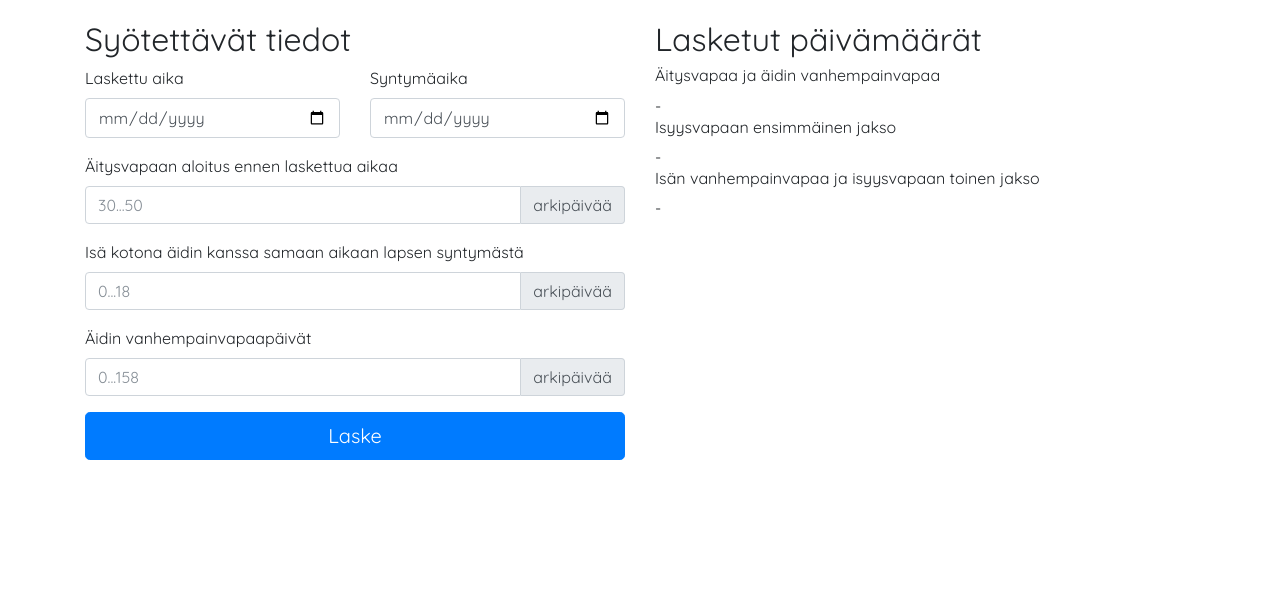
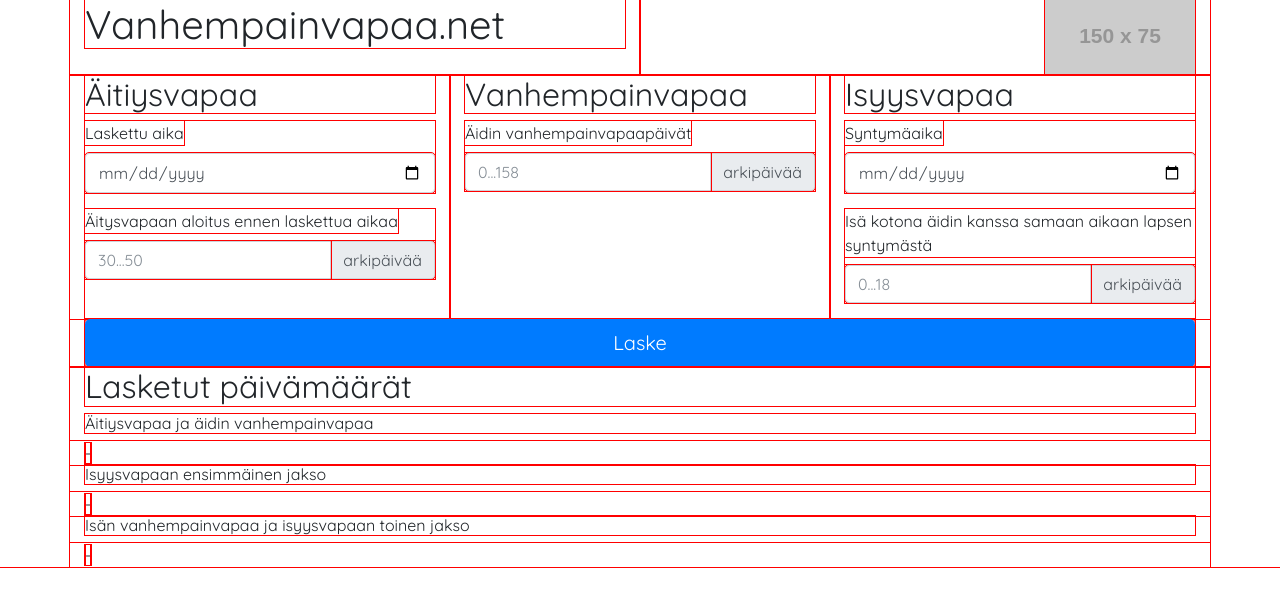
Before and after one commit to BanafaConsulting/vanhempainvapaalaskuri, a plain HTML site: page index.html in a window 1280 px wide. Drawn offline with nearby package versions, Linux system fonts and the light colour scheme; no server answers; placeholder pictures from the web are drawn by us.

Commit message:
jaettu lomake kolmeen sarakkeeseen

```diff
--- a/css/style.css
+++ b/css/style.css
@@ -1,9 +1,9 @@
 
-/*
+
 * {
   outline: 1px solid red !important;
 }
-*/
+
 
 
 * {
--- a/index.html
+++ b/index.html
@@ -22,58 +22,55 @@
 
 <body>
   <div class="container">
-
-    <div class="row custom-top-padding">
-      <!-- TODO keksi tähän parempi tapa saada marginaali -->
-      <!-- TEMP: Otsikko rivi otettu pois käytöstä
+    <div class="row">
       <div class="col-md">
         <h1>Vanhempainvapaa.net</h1>
       </div>
       <div class="col-sm text-right">
         <img src="http://via.placeholder.com/150x75" class="img-fluid" alt="tuleva logo">
       </div>
-        -->
     </div>
 
+    <div class="row">
+      <!-- Rivi johon tulee syöttösolut -->
+      <div class="col-lg">
+        <!-- Tähän sarakkeeseen lomake tietojen syöttöä varten -->
+        <form id="lomakeTiedot" novalidate>
+
+          <div class="row">
 
 
-
-    <div class="row">
-      <!-- Rivi johon tulee syöttö- ja tulossolut-->
-
-      <div class="col-lg">
-        <!-- Tähän sarakkeeseen lomake tietojen syöttöä varten -->
-
-
-
-        <form id="lomakeTiedot" novalidate>
-
-          <h2>Syötettävät tiedot</h2>
-          <!-- TODO: lisää tool-tipit -->
-
-
-          <div class="row">
             <div class="col">
+              <h2>Äitiysvapaa</h2>
               <div class="form-group">
                 <label for="laskettuAika">Laskettu aika</label>
                 <input type="date" class="form-control" id="laskettuAika" name="laskettuAika" required>
               </div>
-            </div>
-
-            <div class="col">
-              <div class="form-group">
-                <label for="syntymaAika">Syntymäaika</label>
-                <input type="date" class="form-control" id="syntymaAika" name="syntymaAika" required>
-              </div>
-            </div>
-          </div>
-
               <div class="form-group">
                 <label for="aitysvapaanAloitusPaivat">Äitysvapaan aloitus ennen laskettua aikaa</label>
                 <div class="input-group">
                   <input type="number" min="30" max="50" placeholder="30...50" class="form-control" id="aitysvapaanAloitusPaivat" name="aitysvapaanAloitusPaivat" required>
                   <span class="input-group-addon">arkipäivää</span>
                 </div>
+              </div>
+            </div>
+
+            <div class="col">
+              <h2>Vanhempainvapaa</h2>
+              <div class="form-group">
+                <label for="yhteisenOsanJako">Äidin vanhempainvapaapäivät</label>
+                <div class="input-group">
+                  <input type="number" name="jakoOsuus" min="0" max="158" placeholder="0...158" class="form-control" id="yhteisenOsanJako" name="yhteisenOsanJako" required>
+                  <span class="input-group-addon">arkipäivää</span>
+                </div>
+              </div>
+            </div>
+
+            <div class="col">
+              <h2>Isyysvapaa</h2>
+              <div class="form-group">
+                <label for="syntymaAika">Syntymäaika</label>
+                <input type="date" class="form-control" id="syntymaAika" name="syntymaAika" required>
               </div>
               <div class="form-group">
                 <label for="isyysvapaaAidinkanssa">Isä kotona äidin kanssa samaan aikaan lapsen syntymästä</label>
@@ -82,12 +79,6 @@
                   <span class="input-group-addon">arkipäivää</span>
                 </div>
               </div>
-
-          <div class="form-group">
-            <label for="yhteisenOsanJako">Äidin vanhempainvapaapäivät</label>
-            <div class="input-group">
-              <input type="number" name="jakoOsuus" min="0" max="158" placeholder="0...158" class="form-control" id="yhteisenOsanJako" name="yhteisenOsanJako" required>
-              <span class="input-group-addon">arkipäivää</span>
             </div>
           </div>
 
@@ -102,15 +93,18 @@
       </div>
       <!-- Lomakesarakkeen loppu -->
 
-      <!-- Tähän sarakkeeseen tulee lasketut päivämäärät  -->
+      <!-- sarake päättyy -->
+    </div>
+    <!-- rivi päättyy -->
 
+    <div class="row">
       <div class="col-lg">
 
         <h2>Lasketut päivämäärät</h2>
         <!-- TODO: Lisää kunkin jakson viereen lapsen ikä -->
         <!-- TODO: Siisti siten, että yhdysviivan tilalla on parempi/siistimpi placeholder -->
 
-        <h6>Äitysvapaa ja äidin vanhempainvapaa</h6>
+        <h6>Äitiysvapaa ja äidin vanhempainvapaa</h6>
         <div class="row">
           <div class="col">
             <span id="aitysvapaanAlku"></span><span> - </span><span id="aitysvapaanLoppu"></span>
@@ -151,9 +145,8 @@
    -->
 
       </div>
-      <!-- sarake päättyy -->
     </div>
-    <!-- rivi päättyy -->
+    <!-- Laskettujen päivämäärien rivi päättyy -->
 
     <!-- Tälle riville Gantt-kaavio -->
     <!-- TEMP: Gantt-kaavion placeholder poistetu
@@ -183,6 +176,7 @@
   -->
 
   </div>
+  <!-- Container päättyy -->
 
   <!-- TODO: Lisää linkki WebCaliin -->
 
--- a/js/script.js
+++ b/js/script.js
@@ -114,7 +114,7 @@ $(document).ready(function() {
   };
   // Funkio päättyy
 
-  // lomakkeen tieton käsittely ja päivämäärien laskenta alkaa
+  // lomakkeen tieton käsittely ja päivämäärien laskenta alkaa TODO Pitää korjata, jos lomake muuttuuu
   form = $("#lomakeTiedot");
   form.submit(function(event) { // Tämän alle kaikki, mitä tapahtuu Laske-napista
     form[0].classList.add("was-validated"); // lisätään lomakkeeseen CSS-luokka
```
Lines whose indentation alone changed are shown as unchanged.
